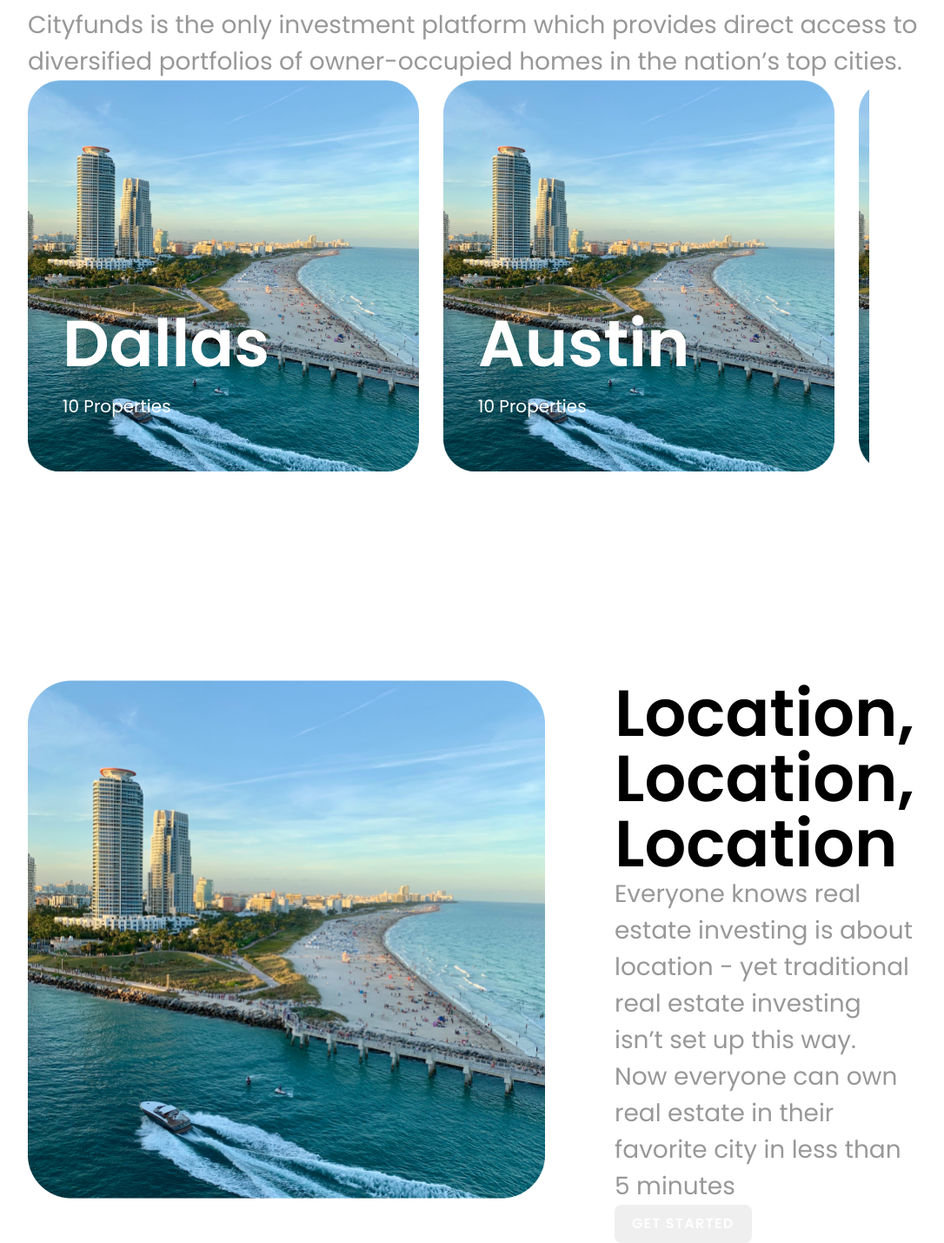
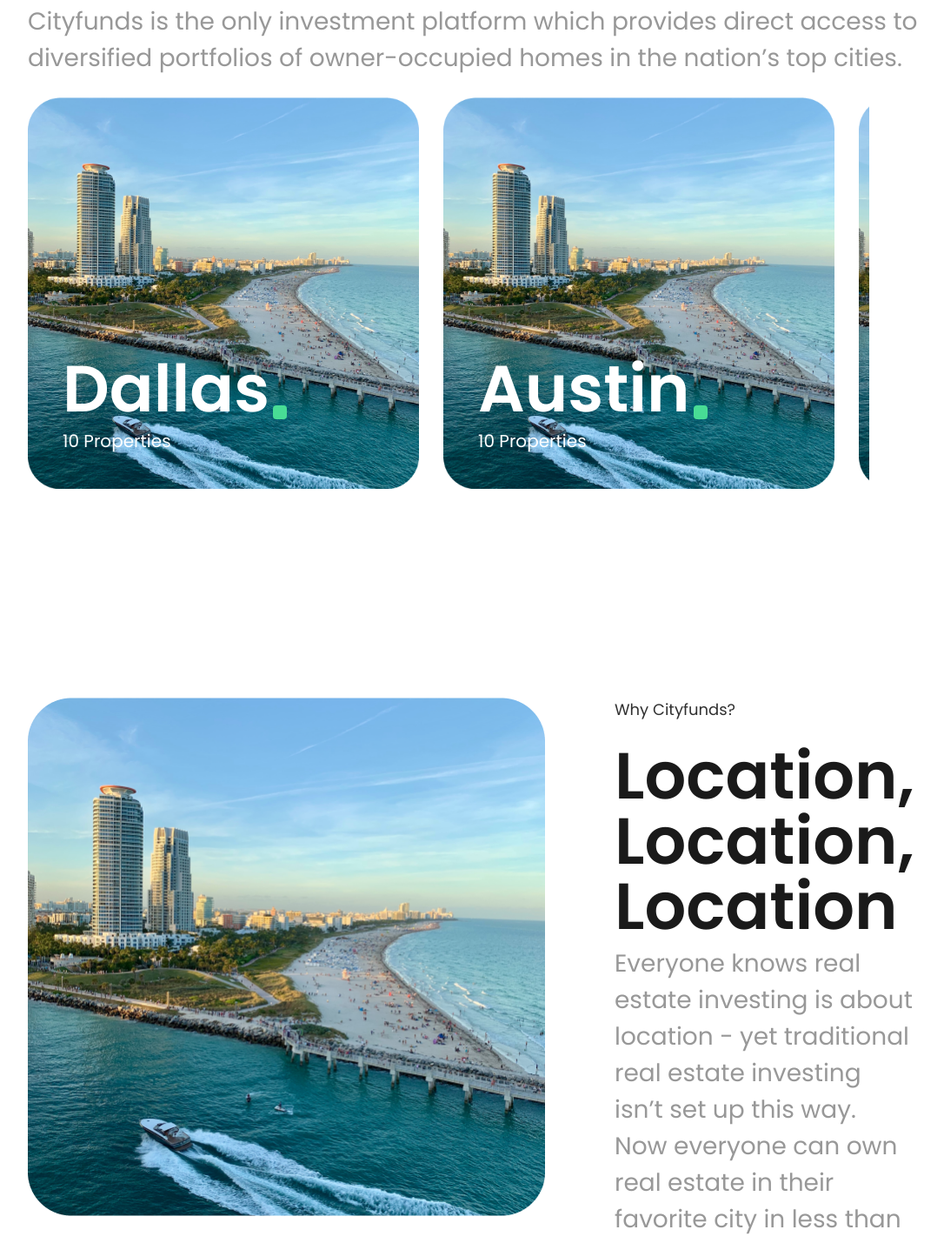
Before and after one commit to nadalabs/cityfunds-marketing, a Next.js app: page / in a window 1280 px wide. Shown: the part 1338-2767 px from the top of the page at 87% size, without its empty margins (124-1210 px from the left). Built offline with nearby package versions, Linux system fonts and the light colour scheme.

Commit message:
Rename typographies.

```diff
--- a/src/elements/Typography.tsx
+++ b/src/elements/Typography.tsx
@@ -1,15 +1,13 @@
 import styled from 'styled-components';
 
-export const Heading1 = styled.h1`
+export const Heading = styled.h1`
+  color: ${({ theme }) => theme.colors.black};
   font-family: ${({ theme }) => theme.fonts.main};
   font-style: normal;
   font-weight: 600;
   font-size: 75px;
-  line-height: 100%;
-  display: flex;
-  align-items: center;
-  color: #000000;
-  margin: 0;
+  line-height: 75px;
+  margin: 0 0 8px 0;
 
   @media (max-width: ${({ theme }) => theme.breakpoints.sm}) {
     font-weight: 600;
@@ -19,14 +17,14 @@
   }
 `;
 
-export const Heading2 = styled.h2`
+export const PrimaryText = styled.p`
   color: ${({ theme }) => theme.colors.gray};
   font-family: ${({ theme }) => theme.fonts.main};
   font-style: normal;
   font-weight: 400;
   font-size: 28px;
   line-height: 42px;
-  margin: 0;
+  margin: 0 0 24px 0;
 `;
 
 export const Text = styled.p`
@@ -36,6 +34,7 @@
   font-weight: 300;
   font-size: 20px;
   line-height: 30px;
+  margin: 0;
 `;
 
 export const Overline = styled.p`
@@ -45,6 +44,7 @@
   font-weight: 500;
   font-size: 18px;
   line-height: 28px;
+  margin: 0 0 24px 0;
 `;
 
 export const Caption = styled.div`
@@ -91,3 +91,10 @@
   position: relative;
   top: -8px;
 `;
+
+export const GreenSquare = styled.div`
+  height: 16px;
+  width: 16px;
+  background-color: #48DC95;
+  border-radius: 4px;
+`
--- a/src/sections/CitySection.tsx
+++ b/src/sections/CitySection.tsx
@@ -1,5 +1,5 @@
 import styled from 'styled-components';
-import { Heading1, Heading2, Text } from '../elements/Typography';
+import { GreenSquare, Heading, PrimaryText, Text } from '../elements/Typography';
 
 export default function CitySection({}) {
   const CITIES = [
@@ -11,18 +11,21 @@
 
   return (
     <div style={{ padding: '140px 0' }}>
-      <Heading1 style={{width: '766px'}}>Pick your favorite, or invest in all four.</Heading1>
-      <Heading2 style={{width: '1130px'}}>
+      <Heading style={{width: '766px'}}>Pick your favorite, or invest in all four.</Heading>
+      <PrimaryText style={{width: '1130px'}}>
         Cityfunds is the only investment platform which provides direct access
         to diversified portfolios of owner-occupied homes in the nation’s top
         cities.
-      </Heading2>
+      </PrimaryText>
 
       <div style={{ display: 'flex', overflowX: 'scroll', width: '100%' }}>
         {CITIES.map(({ name, imageUrl, numProperties }) => (
           <CardWrapper key={name} style={{ backgroundImage: `url(${imageUrl})` }}>
             <div>
-              <Heading1 style={{color: 'white'}}>{name}</Heading1>
+              <div style={{display: 'flex', alignItems: 'flex-end'}}>
+              <Heading style={{color: 'white'}}>{name}</Heading>
+              <GreenSquare style={{  marginLeft: '4px', marginBottom: '10px'}} />
+              </div>
               <Text  style={{color: 'white'}}>{numProperties} Properties</Text>
             </div>
           </CardWrapper>
--- a/src/sections/EmailCapture.tsx
+++ b/src/sections/EmailCapture.tsx
@@ -2,7 +2,7 @@
 import Image from 'next/image';
 import { FieldValues, FormProvider, useForm } from 'react-hook-form';
 import { FormInput, FormWrapper, StyledForm } from '../elements/FormInput';
-import { Heading1, Heading2, Text } from '../elements/Typography';
+import { Heading, PrimaryText, Text } from '../elements/Typography';
 
 export default function EmailCapture({}) {
   const methods = useForm<FieldValues>({
@@ -26,11 +26,11 @@
   return (
     <CtaWrapper>
       <FormProvider {...methods}>
-        <Heading1>Limited Time Offer for Alts.co Readers</Heading1>
-        <Heading2>
+        <Heading>Limited Time Offer for Alts.co Readers</Heading>
+        <PrimaryText>
           Homeowner or not, call yourself a real estate investor today. As an
           added bonus get a free $100* when you invest $1000 in any city.
-        </Heading2>
+        </PrimaryText>
         <StyledForm onSubmit={handleSubmit(onSubmit)}>
           {/* <FormInput
             name="email"
--- a/src/sections/FaqsSection.tsx
+++ b/src/sections/FaqsSection.tsx
@@ -1,4 +1,4 @@
-import { Heading1, Heading2 } from '../elements/Typography';
+import { Heading, PrimaryText } from '../elements/Typography';
 import { useState } from 'react';
 
 export default function FaqsSection({}) {
@@ -18,14 +18,14 @@
     <div style={{ display: 'flex', padding: '92px 0' }}>
       <div style={{ width: '60%' }}>
         {STATS.map(({ question }, idx) => (
-          <Heading1 key={idx} onClick={() => setActive(idx)}>
+          <Heading key={idx} onClick={() => setActive(idx)}>
             {question}
-          </Heading1>
+          </Heading>
         ))}
       </div>
 
       <div style={{ width: '40%' }}>
-        <Heading2>{STATS[active].answer}</Heading2>
+        <PrimaryText>{STATS[active].answer}</PrimaryText>
       </div>
     </div>
   );
--- a/src/sections/HeroSection.tsx
+++ b/src/sections/HeroSection.tsx
@@ -1,7 +1,7 @@
 import styled from 'styled-components';
 import { FieldValues, FormProvider, useForm } from 'react-hook-form';
 import { FormInput, FormWrapper, StyledForm } from '../elements/FormInput';
-import { Heading1, Heading2, Text } from '../elements/Typography';
+import { Heading, PrimaryText, Text } from '../elements/Typography';
 
 export default function HeroSection({}) {
   const methods = useForm<FieldValues>({
@@ -34,11 +34,11 @@
       <HeroImage>
         <ContentWrapper>
           <FormProvider {...methods}>
-            <Heading1 style={{color: 'white'}}>Own a Piece of Your Favorite City</Heading1>
-            <Heading2>
+            <Heading style={{color: 'white'}}>Own a Piece of Your Favorite City</Heading>
+            <PrimaryText>
               Diversified real estate portfolios with passive income in the
               nation's top cities.
-            </Heading2>
+            </PrimaryText>
             <StyledForm onSubmit={handleSubmit(onSubmit)}>
               {/* <FormInput
             name="email"
--- a/src/sections/HowItWorks.tsx
+++ b/src/sections/HowItWorks.tsx
@@ -1,5 +1,5 @@
 import styled from 'styled-components';
-import { Heading1, Heading2, Text } from '../elements/Typography';
+import { Heading, PrimaryText, Text } from '../elements/Typography';
 import { SecondaryButton } from '../elements/Buttons';
 
 export default function HowItWorks({}) {
@@ -37,7 +37,7 @@
       />
 
       <div>
-        <Heading1>How it Works</Heading1>
+        <Heading>How it Works</Heading>
         <Text>Join our community of thousands.</Text>
 
         <div style={{ display: 'flex' }}>
@@ -51,7 +51,7 @@
                   borderRadius: '3px',
                 }}
               />
-              <Heading2>{title}</Heading2>
+              <PrimaryText>{title}</PrimaryText>
               <Text>{description}</Text>
               <SecondaryButton>Learn More</SecondaryButton>
             </div>
--- a/src/sections/LocationSection.tsx
+++ b/src/sections/LocationSection.tsx
@@ -1,5 +1,5 @@
 import Image from 'next/image';
-import { Heading1, Heading2 } from '../elements/Typography';
+import { GreenSquare, Heading, PrimaryText, Overline } from '../elements/Typography';
 import { PrimaryButton } from '../elements/Buttons';
 
 export default function LocationSection({}) {
@@ -11,7 +11,7 @@
 
   return (
     <div style={{ padding: '100px 0' }}>
-      <div style={{ display: 'flex' }}>
+      <div style={{ display: 'flex', marginBottom: '120px' }}>
         <Image
           width={596}
           height={596}
@@ -19,13 +19,14 @@
           src={'/location.png'}
         />
         <div style={{ marginLeft: '80px' }}>
-          <Heading1>Location, Location, Location</Heading1>
-          <Heading2>
+          <Overline>Why Cityfunds?</Overline>
+          <Heading>Location, Location, Location</Heading>
+          <PrimaryText>
             Everyone knows real estate investing is about location - yet
             traditional real estate investing isn’t set up this way. Now
             everyone can own real estate in their favorite city in less than 5
             minutes
-          </Heading2>
+          </PrimaryText>
           <PrimaryButton>Get Started</PrimaryButton>
         </div>
       </div>
@@ -33,8 +34,11 @@
       <div style={{ display: 'flex', justifyContent: 'space-between' }}>
         {STATS.map(({ label, value }) => (
           <div key={label}>
-            <Heading1>{value}</Heading1>
-            <Heading2>{label}</Heading2>
+            <div style={{display: 'flex', alignItems: 'flex-end'}}>
+            <Heading style={{fontSize: '115px'}}>{value}+</Heading>
+            <GreenSquare />
+            </div>
+            <PrimaryText>{label}</PrimaryText>
           </div>
         ))}
       </div>
--- a/src/sections/Testimonials.tsx
+++ b/src/sections/Testimonials.tsx
@@ -1,5 +1,5 @@
 import Image from 'next/image';
-import { Heading1, Heading2 } from '../elements/Typography';
+import { Heading, PrimaryText } from '../elements/Typography';
 import { PrimaryButton } from '../elements/Buttons';
 import { useState } from 'react';
 
@@ -16,12 +16,12 @@
   return (
     <div style={{ display: 'flex', padding: '92px 0' }}>
       <div style={{ width: '788px' }}>
-        <Heading1>{REVIEWS[active].text}</Heading1>
+        <Heading>{REVIEWS[active].text}</Heading>
       </div>
 
       <div style={{}}>
-        <Heading2>{REVIEWS[active].name}</Heading2>
-        <Heading2>{REVIEWS[active].location}</Heading2>
+        <PrimaryText>{REVIEWS[active].name}</PrimaryText>
+        <PrimaryText>{REVIEWS[active].location}</PrimaryText>
       </div>
     </div>
   );
--- a/src/sections/ValueProps.tsx
+++ b/src/sections/ValueProps.tsx
@@ -1,5 +1,5 @@
 import styled from 'styled-components';
-import { Heading1, Heading2, Text } from '../elements/Typography';
+import { GreenSquare, Heading, PrimaryText, Text } from '../elements/Typography';
 import { SecondaryButton } from '../elements/Buttons';
 
 export default function ValueProps({}) {
@@ -32,13 +32,14 @@
 
   return (
     <>
-      <Heading1>Why Cityfunds?</Heading1>
+      <Heading>Why Cityfunds?</Heading>
       <Text>Join our community of thousands.</Text>
 
       <div style={{ display: 'flex', overflowX: 'scroll' }}>
         {VALUE_PROPS.map(({ title, description, link }) => (
           <CardWrapper key={title}>
-            <Heading2>{title}</Heading2>
+            <GreenSquare style={{height: '30px', width: '30px', borderRadius: '7px'}} />
+            <PrimaryText>{title}</PrimaryText>
             <Text>{description}</Text>
             <SecondaryButton>Learn More</SecondaryButton>
           </CardWrapper>
```
